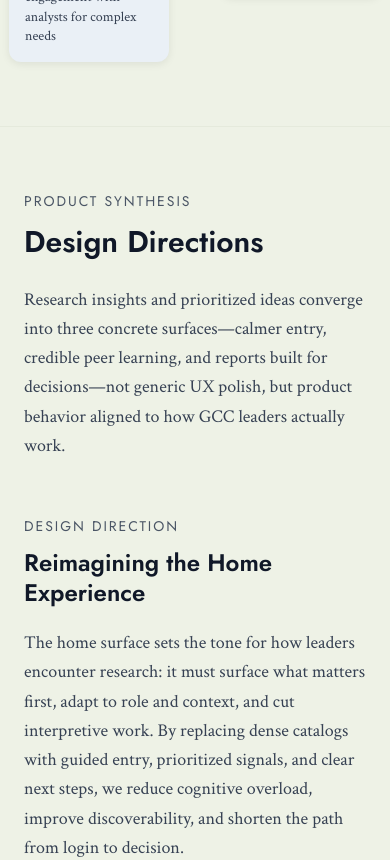
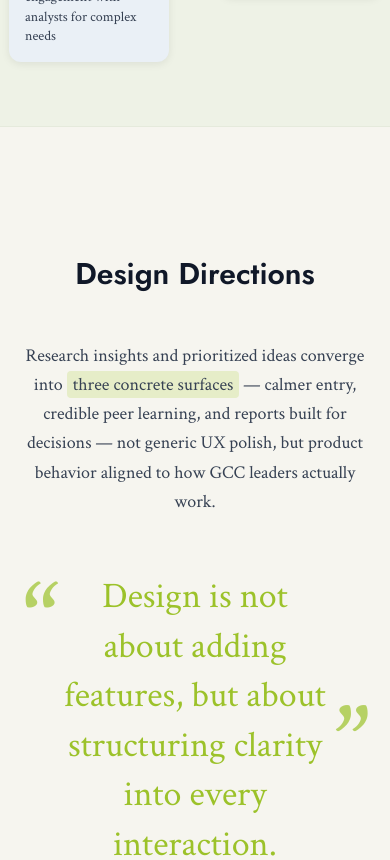
Before and after one commit to uxsneha26/zinnov-case-study, a Next.js app: page / in a window 390 px wide. Shown: the part 11140-12000 px from the top of the page. Built offline with nearby package versions, Linux system fonts and the light colour scheme.

Commit message:
Page Breaker

```diff
--- a/app/page.tsx
+++ b/app/page.tsx
@@ -1,5 +1,5 @@
 "use client";
-import { useState } from "react";
+import { useState, type ReactNode } from "react";
 import { Jost, Caveat, Crimson_Text } from "next/font/google";
 import { GradualSpacing } from "@/components/ui/gradual-spacing";
 import { Highlight } from "@/components/ui/highlight";
@@ -1590,6 +1590,64 @@ const finalExperienceScreens: FinalUIScreenSectionProps[] = [
   },
 ];
 
+const editorialHighlightClass = "bg-[#E6EDC8] px-1.5 py-0.5 rounded-sm";
+
+type EditorialPageBreakerSectionProps = {
+  label: string;
+  heading: string;
+  body: ReactNode;
+  quote: string;
+};
+
+function EditorialPageBreakerSection({
+  label,
+  heading,
+  body,
+  quote,
+}: EditorialPageBreakerSectionProps) {
+  return (
+    <section className="py-20 md:py-20 bg-[#f6f5ef]">
+      <div className="max-w-3xl mx-auto text-center px-6 md:px-0 space-y-12 md:space-y-20">
+        <p
+          className={`${headingFont.className} text-xs uppercase tracking-[0.2em] text-gray-500`}
+        >
+
+        </p>
+        <h2
+          className={`${headingFont.className} text-3xl md:text-4xl font-semibold text-gray-900 leading-tight`}
+        >
+          {heading}
+        </h2>
+        <p
+          className={`${bodyFont.className} text-lg md:text-xl leading-relaxed text-gray-700`}
+        >
+          {body}
+        </p>
+
+        <div className="relative max-w-2xl mx-auto pt-2 pb-10 md:pb-12 px-2">
+          <span
+            aria-hidden
+            className={`${bodyFont.className} absolute top-1 -left-0 md:left-0 text-[120px] leading-none text-[#9CC22A] opacity-70 select-none pointer-events-none`}
+          >
+            &ldquo;
+          </span>
+          <blockquote
+            className={`${bodyFont.className} relative z-10 mx-auto text-4xl text-[#9CC22A] text-center px-8 md:px-10 leading-snug font-normal`}
+          >
+            {quote}
+          </blockquote>
+          <span
+            aria-hidden
+            className={`${bodyFont.className} absolute top-32 -right-1 md:right-1 text-[120px] leading-none text-[#9CC22A] opacity-70 select-none pointer-events-none`}
+          >
+            &rdquo;
+          </span>
+        </div>
+      </div>
+    </section>
+  );
+}
+
 function FinalExperienceSection() {
   return (
     <motion.section
@@ -1597,41 +1655,34 @@ function FinalExperienceSection() {
       whileInView={{ opacity: 1, y: 0 }}
       transition={{ duration: 0.6 }}
       viewport={{ once: true }}
-      className="w-full px-6 md:px-10 pb-16 md:pb-24 border-t border-[#dfe6d5]/60"
+      className="w-full border-t border-[#dfe6d5]/60"
     >
-      <div className="max-w-6xl mx-auto pt-16 md:pt-24">
-        <div className="max-w-3xl mx-auto text-left mb-12 md:mb-16">
-          <p
-            className={`${headingFont.className} text-sm tracking-[0.14em] uppercase text-gray-600 mb-3`}
+      <EditorialPageBreakerSection
+        label="FINAL EXPERIENCE"
+        heading="Designing a Cohesive, Decision-Ready Experience"
+        body={
+          <>
+            The final interface brings together{" "}
+            <span className={editorialHighlightClass}>personalization</span>,{" "}
+            <span className={editorialHighlightClass}>structured insights</span>,
+            and{" "}
+            <span className={editorialHighlightClass}>guided workflows</span> into
+            a unified system — reducing friction, improving discoverability, and
+            enabling faster, more confident decision-making.
+          </>
+        }
+        quote="Every interaction is designed to reduce effort, surface clarity, and move users closer to confident decisions."
+      />
+
+      <div className="max-w-6xl mx-auto px-6 md:px-10 pb-16 md:pb-24 pt-8 md:pt-12 space-y-0">
+        {finalExperienceScreens.map((screen, index) => (
+          <div
+            key={screen.heading}
+            className={index > 0 ? "mt-16 md:mt-24" : ""}
           >
-            FINAL EXPERIENCE
-          </p>
-          <h2
-            className={`${headingFont.className} text-3xl md:text-4xl font-semibold mb-6 leading-tight text-gray-900`}
-          >
-            Designing a Cohesive, Decision-Ready Experience
-          </h2>
-          <p
-            className={`${bodyFont.className} text-lg md:text-xl text-gray-700 leading-relaxed`}
-          >
-            The final interface brings together personalization, structured
-            insights, and guided workflows into a unified system. Each touchpoint
-            is intentionally redesigned to reduce friction, improve
-            discoverability, and enable faster, more confident decision-making
-            across the user journey.
-          </p>
-        </div>
-
-        <div className="max-w-6xl mx-auto space-y-0">
-          {finalExperienceScreens.map((screen, index) => (
-            <div
-              key={screen.heading}
-              className={index > 0 ? "mt-16 md:mt-24" : ""}
-            >
-              <FinalUIScreenSection {...screen} />
-            </div>
-          ))}
-        </div>
+            <FinalUIScreenSection {...screen} />
+          </div>
+        ))}
       </div>
     </motion.section>
   );
@@ -2388,25 +2439,24 @@ export default function Home() {
         whileInView={{ opacity: 1, y: 0 }}
         transition={{ duration: 0.6 }}
         viewport={{ once: true }}
-        className="w-full py-16 md:py-24 px-6 md:px-10 border-t border-[#dfe6d5]/60"
+        className="w-full border-t border-[#dfe6d5]/60"
       >
-        <div className="max-w-3xl mx-auto text-left">
-          <p
-            className={`${headingFont.className} text-sm tracking-[0.14em] uppercase text-gray-600 mb-3`}
-          >
-            Product synthesis
-          </p>
-          <h2
-            className={`${headingFont.className} text-3xl md:text-4xl font-semibold mb-6 leading-tight text-gray-900`}
-          >
-            Design Directions
-          </h2>
-          <p className="text-lg md:text-xl text-gray-700 leading-relaxed">
-            Research insights and prioritized ideas converge into three concrete surfaces—calmer entry, credible peer learning, and reports built for decisions—not generic UX polish, but product behavior aligned to how GCC leaders actually work.
-          </p>
-        </div>
-
-        <div className="max-w-6xl mx-auto mt-14 md:mt-20 space-y-20 md:space-y-28">
+        <EditorialPageBreakerSection
+          label="PRODUCT SYNTHESIS"
+          heading="Design Directions"
+          body={
+            <>
+              Research insights and prioritized ideas converge into{" "}
+              <span className={editorialHighlightClass}>three concrete surfaces</span>{" "}
+              — calmer entry, credible peer learning, and reports built for
+              decisions — not generic UX polish, but product behavior aligned to
+              how GCC leaders actually work.
+            </>
+          }
+          quote="Design is not about adding features, but about structuring clarity into every interaction."
+        />
+
+        <div className="max-w-6xl mx-auto px-6 md:px-10 pb-16 md:pb-24 pt-8 md:pt-12 space-y-20 md:space-y-28">
           {designDirectionSections.map((section) => (
             <DesignDirectionBlock key={section.title} {...section} />
           ))}
```
